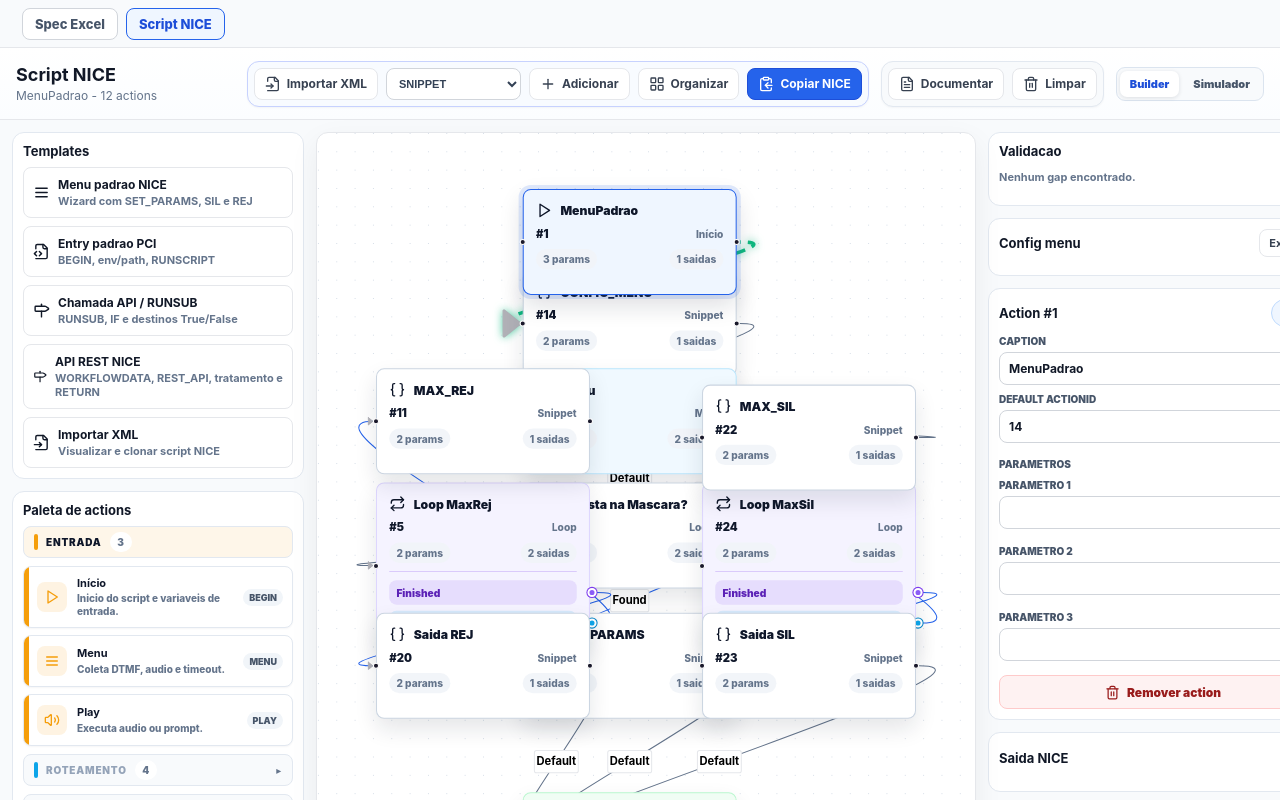
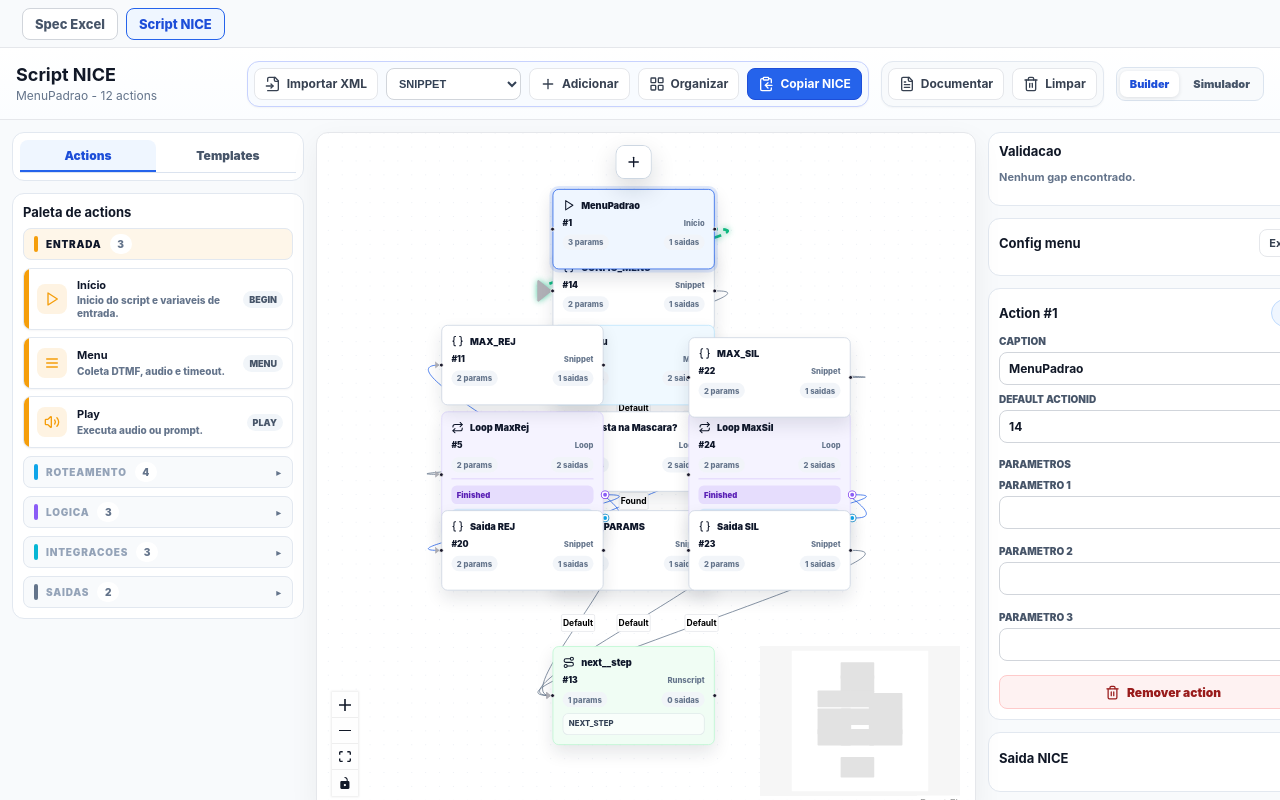
Before and after one commit to rafaelvalquer/ura-flow, a React (Vite) app: page / in a window 1280 px wide. Both pictures are taken after a click on the button "Script NICE". Shown: the top 800 px of the page. Built offline with nearby package versions, Linux system fonts and the light colour scheme.

Commit message:
ura-flow_MelhoriasLayout

```diff
--- a/src/components/NiceScriptCanvas.jsx
+++ b/src/components/NiceScriptCanvas.jsx
@@ -36,10 +36,17 @@ export default function NiceScriptCanvas({
   onDropAction,
   onDeleteConnection,
   onDeleteAction,
+  onQuickAddAction,
 }) {
   const simulatedActionIds = useMemo(() => new Set(simulation?.actionIds ?? []), [simulation]);
   const simulatedEdgeIds = useMemo(() => new Set(simulation?.edgeIds ?? []), [simulation]);
-  const nodes = useMemo(() => makeNiceNodes(script, selectedActionId, simulatedActionIds), [script, selectedActionId, simulatedActionIds]);
+  const nodes = useMemo(
+    () => makeNiceNodes(script, selectedActionId, simulatedActionIds, {
+      readOnly,
+      onQuickAddAction,
+    }),
+    [script, selectedActionId, simulatedActionIds, readOnly, onQuickAddAction],
+  );
   const edges = useMemo(() => makeNiceEdges(script, simulatedEdgeIds, selectedActionId), [script, simulatedEdgeIds, selectedActionId]);
   const layoutKey = useMemo(() => makeLayoutKey(script), [script]);
   const [flowNodes, setNodes, onNodesChange] = useNodesState(nodes);
@@ -216,7 +223,7 @@ export default function NiceScriptCanvas({
   );
 }
 
-function makeNiceNodes(script, selectedActionId, simulatedActionIds) {
+function makeNiceNodes(script, selectedActionId, simulatedActionIds, quickAddOptions = {}) {
   return (script?.actions ?? []).map((action) => ({
     id: String(action.actionId),
     type: 'niceActionNode',
@@ -229,6 +236,8 @@ function makeNiceNodes(script, selectedActionId, simulatedActionIds) {
       ...action,
       label: action.caption,
       isSimulated: simulatedActionIds.has(Number(action.actionId)),
+      readOnly: quickAddOptions.readOnly,
+      onQuickAddAction: quickAddOptions.onQuickAddAction,
     },
   }));
 }
--- a/src/components/nodes/NiceActionNode.jsx
+++ b/src/components/nodes/NiceActionNode.jsx
@@ -1,4 +1,5 @@
-import { Handle, Position } from '@xyflow/react';
+import { useEffect, useState } from 'react';
+import { Handle, NodeToolbar, Position } from '@xyflow/react';
 import {
   Braces,
   GitBranch,
@@ -7,12 +8,17 @@ import {
   Menu,
   Milestone,
   Play,
+  Plus,
   Repeat,
   Route,
   Variable,
 } from 'lucide-react';
 import { NICE_ACTION_LABELS } from '../../services/niceScriptModel.js';
 import { getDirectMenuCaseBranches } from '../../services/niceMenuRouting.js';
+import {
+  ACTION_PALETTE_GROUPS,
+  ACTION_PALETTE_META,
+} from '../../features/nice-script/constants/niceScriptConstants.js';
 
 const icons = {
   BEGIN: Play,
@@ -43,9 +49,49 @@ export default function NiceActionNode({ data, selected }) {
   const loopOutputs = isLoopAction ? makeLoopOutputs(data) : [];
   const decisionSummary = makeDecisionSummary(data);
   const actionSummary = makeActionSummary(data);
+  const [isQuickAddOpen, setQuickAddOpen] = useState(false);
+  const canQuickAdd = selected && !data.readOnly;
+
+  useEffect(() => {
+    if (!canQuickAdd) setQuickAddOpen(false);
+  }, [canQuickAdd]);
 
   return (
     <div className={`nice-action-node nice-action-${data.action?.toLowerCase()} ${selected ? 'is-selected' : ''} ${data.isSimulated ? 'is-simulated' : ''}`}>
+      {canQuickAdd ? (
+        <NodeToolbar isVisible={canQuickAdd} position={Position.Top} offset={10}>
+          <div
+            className="nice-node-quick-toolbar nodrag nopan"
+            onClick={(event) => event.stopPropagation()}
+            onMouseDown={(event) => event.stopPropagation()}
+            onPointerDown={(event) => event.stopPropagation()}
+          >
+            <button
+              className={`nice-node-quick-add-button nodrag nopan ${isQuickAddOpen ? 'is-active' : ''}`}
+              type="button"
+              title="Adicionar action conectada"
+              aria-expanded={isQuickAddOpen}
+              onMouseDown={(event) => event.stopPropagation()}
+              onPointerDown={(event) => event.stopPropagation()}
+              onClick={(event) => {
+                event.stopPropagation();
+                setQuickAddOpen((current) => !current);
+              }}
+            >
+              <Plus size={16} />
+            </button>
+            {isQuickAddOpen ? (
+              <QuickAddActionMenu
+                sourceActionId={data.actionId}
+                onSelect={(actionType) => {
+                  setQuickAddOpen(false);
+                  data.onQuickAddAction?.(data.actionId, actionType);
+                }}
+              />
+            ) : null}
+          </div>
+        </NodeToolbar>
+      ) : null}
       <Handle type="target" position={Position.Left} />
       <div className="nice-action-node-title">
         <Icon size={16} />
@@ -132,6 +178,47 @@ export default function NiceActionNode({ data, selected }) {
       ) : (
         <Handle type="source" position={Position.Right} />
       )}
+    </div>
+  );
+}
+
+function QuickAddActionMenu({ sourceActionId, onSelect }) {
+  return (
+    <div className="nice-node-quick-menu nodrag nopan" role="menu" aria-label={`Adicionar action conectada ao node ${sourceActionId}`}>
+      {ACTION_PALETTE_GROUPS.map((group) => (
+        <section className="nice-node-quick-menu-group" key={group.key}>
+          <div className="nice-node-quick-menu-title" style={{ '--accent': group.accent }}>
+            {group.title}
+          </div>
+          <div className="nice-node-quick-menu-items">
+            {group.actions.map((type) => {
+              const meta = ACTION_PALETTE_META[type] ?? {};
+              const Icon = meta.icon ?? Braces;
+              return (
+                <button
+                  className="nice-node-quick-menu-item nodrag nopan"
+                  type="button"
+                  role="menuitem"
+                  key={type}
+                  style={{ '--accent': group.accent }}
+                  onClick={(event) => {
+                    event.stopPropagation();
+                    onSelect(type);
+                  }}
+                >
+                  <span className="nice-node-quick-menu-icon" aria-hidden="true">
+                    <Icon size={15} />
+                  </span>
+                  <span>
+                    <strong>{NICE_ACTION_LABELS[type] ?? type}</strong>
+                    <small>{type}</small>
+                  </span>
+                </button>
+              );
+            })}
+          </div>
+        </section>
+      ))}
     </div>
   );
 }
--- a/src/features/nice-script/NiceScriptWorkspaceRoot.jsx
+++ b/src/features/nice-script/NiceScriptWorkspaceRoot.jsx
@@ -52,6 +52,7 @@ export default function NiceScriptWorkspace() {
   const [pendingTemplateInsert, setPendingTemplateInsert] = useState(null);
   const [templateInsertMode, setTemplateInsertMode] = useState('replace');
   const [manualActionType, setManualActionType] = useState('SNIPPET');
+  const [leftPanelTab, setLeftPanelTab] = useState('actions');
   const [pendingConnection, setPendingConnection] = useState(null);
   const [snippetStudioActionId, setSnippetStudioActionId] = useState(null);
   const [isDocumentationOpen, setDocumentationOpen] = useState(false);
@@ -275,6 +276,25 @@ export default function NiceScriptWorkspace() {
       };
     });
     setSelectedActionId(actionId);
+    setFocusActionRequest({ actionId, nonce: Date.now() });
+    setCopyStatus('');
+  }
+
+  function quickAddConnectedAction(sourceActionId, actionType) {
+    const sourceId = Number(sourceActionId);
+    const sourceAction = script.actions.find((action) => Number(action.actionId) === sourceId);
+    if (!sourceAction) return;
+
+    const actionId = getNextActionId(script.actions);
+    const position = findQuickAddPosition(sourceAction, script.actions);
+    const nextAction = makeDefaultAction(actionType, actionId, position);
+
+    setScript((current) => ({
+      ...current,
+      actions: [...current.actions, nextAction],
+    }));
+    setSelectedActionId(actionId);
+    setPendingConnection({ sourceId, targetId: actionId });
     setFocusActionRequest({ actionId, nonce: Date.now() });
     setCopyStatus('');
   }
@@ -583,6 +603,33 @@ export default function NiceScriptWorkspace() {
       ) : (
         <div className="nice-workspace-grid">
         <aside className="nice-left-panel">
+          <section className="panel-section nice-panel nice-left-tabs-panel">
+            <div className="nice-left-tabs" role="tablist" aria-label="Menu lateral Script NICE">
+              <button
+                className={leftPanelTab === 'actions' ? 'is-active' : ''}
+                type="button"
+                role="tab"
+                aria-selected={leftPanelTab === 'actions'}
+                onClick={() => setLeftPanelTab('actions')}
+              >
+                Actions
+              </button>
+              <button
+                className={leftPanelTab === 'templates' ? 'is-active' : ''}
+                type="button"
+                role="tab"
+                aria-selected={leftPanelTab === 'templates'}
+                onClick={() => setLeftPanelTab('templates')}
+              >
+                Templates
+              </button>
+            </div>
+          </section>
+
+          {leftPanelTab === 'actions' ? (
+            <ActionPalette onAddAction={(type) => addManualAction(type)} />
+          ) : (
+            <>
               <section className="panel-section nice-panel">
                 <div className="section-header">
                   <h2>Templates</h2>
@@ -625,8 +672,6 @@ export default function NiceScriptWorkspace() {
                 {importError && <div className="nice-alert is-error">{importError}</div>}
               </section>
 
-          <ActionPalette onAddAction={(type) => addManualAction(type)} />
-
               <section className="panel-section nice-panel">
                 <div className="section-header">
                   <h2>Templates clonados</h2>
@@ -652,6 +697,8 @@ export default function NiceScriptWorkspace() {
                   </div>
                 )}
               </section>
+            </>
+          )}
         </aside>
 
         <NiceScriptCanvas
@@ -660,12 +707,15 @@ export default function NiceScriptWorkspace() {
           simulation={null}
           focusActionRequest={focusActionRequest}
           onSelectAction={setSelectedActionId}
-          onClearSelection={() => setSelectedActionId(null)}
+          onClearSelection={() => {
+            setSelectedActionId(null);
+          }}
           onMoveAction={updateActionPosition}
           onConnectActions={handleConnectActions}
           onDropAction={addManualAction}
           onDeleteConnection={deleteConnection}
           onDeleteAction={removeActionAndConnections}
+          onQuickAddAction={quickAddConnectedAction}
         />
 
         <aside className="nice-right-panel">
@@ -775,6 +825,27 @@ export default function NiceScriptWorkspace() {
       )}
     </>
   );
+}
+
+function findQuickAddPosition(sourceAction, actions) {
+  const baseX = Number(sourceAction.x) || 160;
+  const baseY = Number(sourceAction.y) || 160;
+  const usedPositions = (actions ?? []).map((action) => ({
+    x: Number(action.x) || 0,
+    y: Number(action.y) || 0,
+  }));
+  let candidate = { x: baseX + 300, y: baseY };
+
+  for (let attempt = 0; attempt < 20; attempt += 1) {
+    const hasCollision = usedPositions.some((position) => (
+      Math.abs(position.x - candidate.x) < 240
+      && Math.abs(position.y - candidate.y) < 130
+    ));
+    if (!hasCollision) return candidate;
+    candidate = { x: baseX + 300, y: baseY + (attempt + 1) * 140 };
+  }
+
+  return candidate;
 }
 
 function NiceMenuWizard({ initialConfig, onCancel, onCreate }) {
--- a/src/styles/global.css
+++ b/src/styles/global.css
@@ -857,6 +857,42 @@ button:disabled {
   border-color: #e2e8f0;
   border-radius: 12px;
   background: #ffffff;
+}
+
+.nice-left-tabs-panel {
+  padding: 7px;
+}
+
+.nice-left-tabs {
+  display: grid;
+  grid-template-columns: repeat(2, minmax(0, 1fr));
+  gap: 4px;
+  border-bottom: 1px solid #dbe3ef;
+}
+
+.nice-left-tabs button {
+  min-height: 32px;
+  border: 0;
+  border-bottom: 2px solid transparent;
+  border-radius: 8px 8px 0 0;
+  background: transparent;
+  color: #475569;
+  font-size: 12px;
+  font-weight: 900;
+  cursor: pointer;
+}
+
+.nice-left-tabs button:hover,
+.nice-left-tabs button:focus-visible {
+  background: #f1f5f9;
+  color: #1d4ed8;
+  outline: none;
+}
+
+.nice-left-tabs button.is-active {
+  border-bottom-color: #2563eb;
+  background: #eff6ff;
+  color: #1d4ed8;
 }
 
 .nice-accordion-toggle {
@@ -2515,6 +2551,129 @@ button:disabled {
   background: #ffffff;
   color: #111827;
   box-shadow: 0 10px 22px rgba(15, 23, 42, 0.11);
+}
+
+.nice-node-quick-toolbar {
+  position: relative;
+  display: inline-flex;
+  align-items: center;
+  border: 1px solid rgba(203, 213, 225, 0.95);
+  border-radius: 9px;
+  background: #ffffff;
+  box-shadow: 0 10px 24px rgba(15, 23, 42, 0.16);
+  pointer-events: auto;
+}
+
+.nice-node-quick-add-button {
+  width: 34px;
+  height: 32px;
+  display: grid;
+  place-items: center;
+  border: 0;
+  border-radius: 8px;
+  background: #ffffff;
+  color: #0f172a;
+  cursor: pointer;
+}
+
+.nice-node-quick-add-button:hover,
+.nice-node-quick-add-button:focus-visible,
+.nice-node-quick-add-button.is-active {
+  background: #2563eb;
+  color: #ffffff;
+  outline: none;
+}
+
+.nice-node-quick-menu {
+  position: absolute;
+  top: calc(100% + 8px);
+  left: 50%;
+  z-index: 20;
+  width: 268px;
+  max-height: 360px;
+  overflow: auto;
+  transform: translateX(-50%);
+  border: 1px solid #cbd5e1;
+  border-radius: 10px;
+  padding: 8px;
+  background: #ffffff;
+  box-shadow: 0 18px 44px rgba(15, 23, 42, 0.22);
+}
+
+.nice-node-quick-menu-group + .nice-node-quick-menu-group {
+  margin-top: 8px;
+  padding-top: 8px;
+  border-top: 1px solid #e2e8f0;
+}
+
+.nice-node-quick-menu-title {
+  margin-bottom: 5px;
+  color: var(--accent, #2563eb);
+  font-size: 10px;
+  font-weight: 950;
+  letter-spacing: 0;
+  text-transform: uppercase;
+}
+
+.nice-node-quick-menu-items {
+  display: flex;
+  flex-direction: column;
+  gap: 4px;
+}
+
+.nice-node-quick-menu-item {
+  width: 100%;
+  display: flex;
+  align-items: center;
+  gap: 8px;
+  border: 1px solid transparent;
+  border-radius: 8px;
+  padding: 7px 8px;
+  background: #ffffff;
+  color: #0f172a;
+  cursor: pointer;
+  text-align: left;
+}
+
+.nice-node-quick-menu-item:hover,
+.nice-node-quick-menu-item:focus-visible {
+  border-color: color-mix(in srgb, var(--accent, #2563eb) 34%, #e2e8f0);
+  background: color-mix(in srgb, var(--accent, #2563eb) 9%, #ffffff);
+  outline: none;
+}
+
+.nice-node-quick-menu-icon {
+  width: 26px;
+  height: 26px;
+  flex: 0 0 auto;
+  display: grid;
+  place-items: center;
+  border-radius: 7px;
+  background: color-mix(in srgb, var(--accent, #2563eb) 13%, #ffffff);
+  color: var(--accent, #2563eb);
+}
+
+.nice-node-quick-menu-item span:last-child {
+  min-width: 0;
+  display: flex;
+  flex-direction: column;
+  gap: 1px;
+}
+
+.nice-node-quick-menu-item strong {
+  overflow: hidden;
+  font-size: 11px;
+  font-weight: 900;
+  line-height: 1.2;
+  text-overflow: ellipsis;
+  white-space: nowrap;
+}
+
+.nice-node-quick-menu-item small {
+  color: #64748b;
+  font-size: 9px;
+  font-weight: 900;
+  line-height: 1.2;
 }
 
 .nice-action-node.is-selected {
```
Lines whose indentation alone changed are shown as unchanged.
